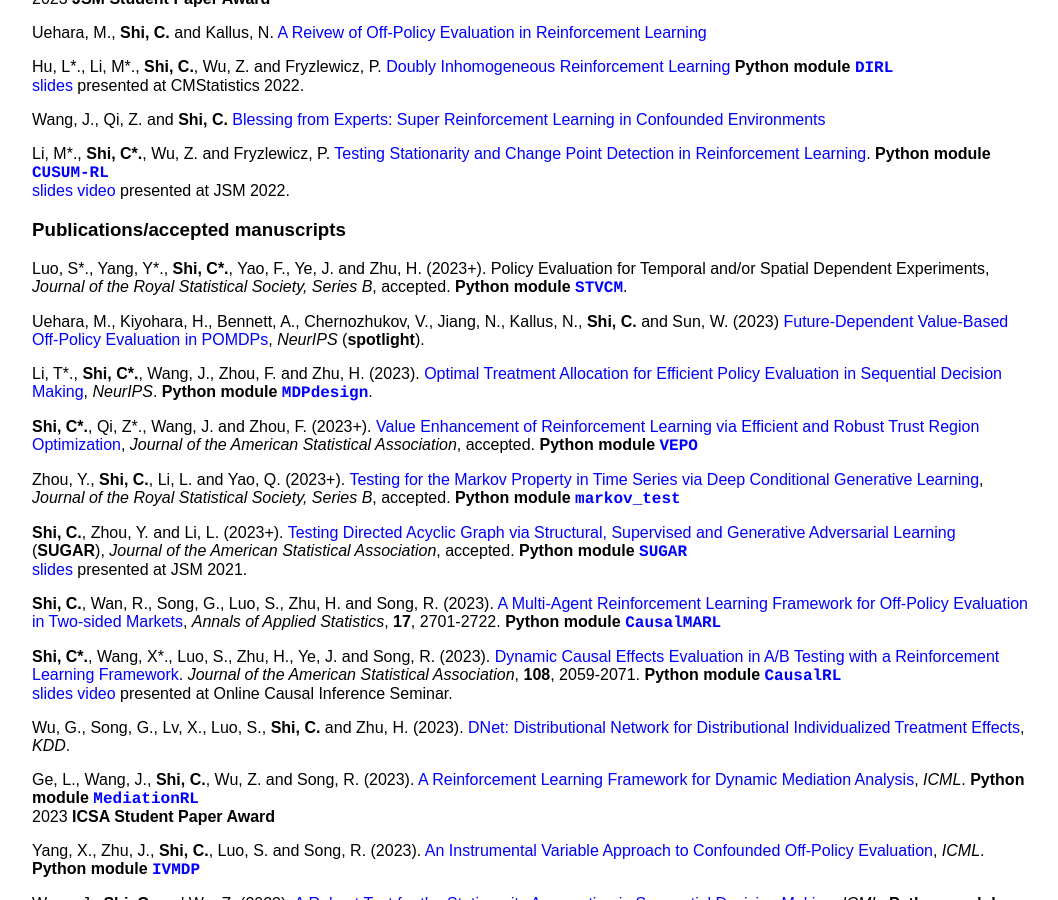
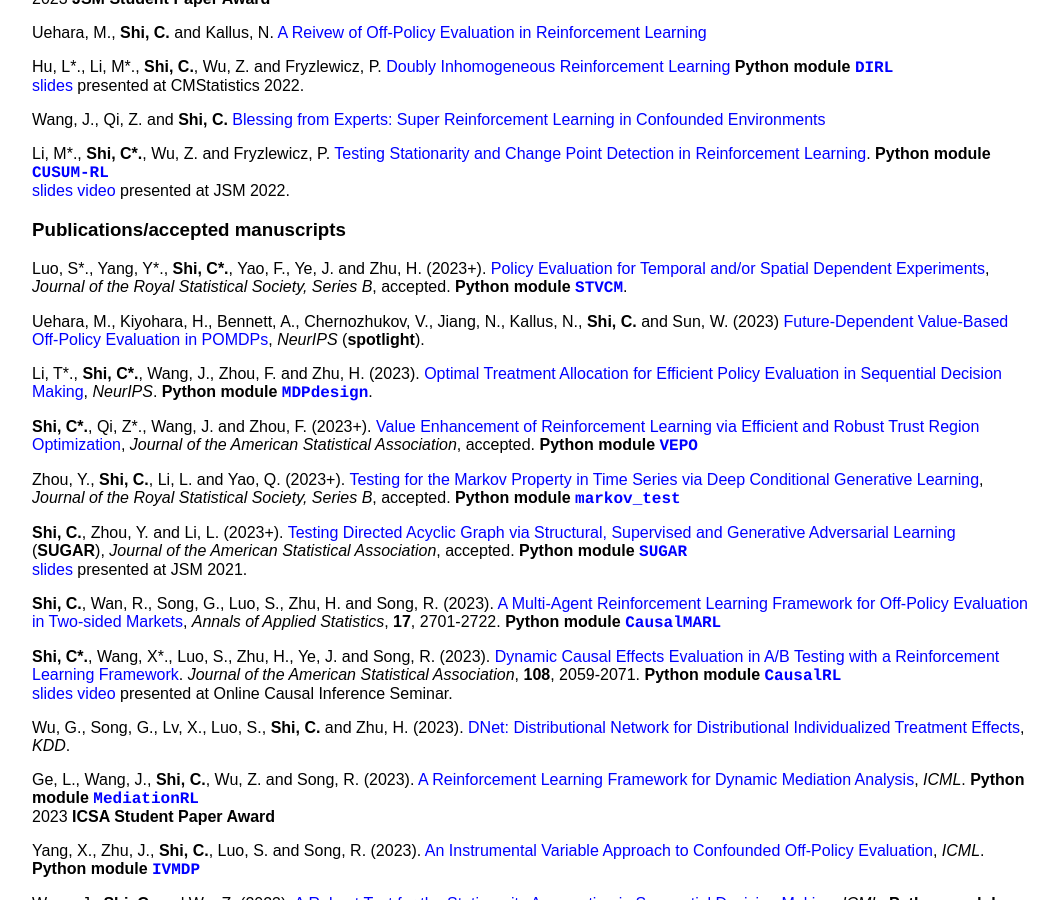
Before and after one commit to callmespring/callmespring.github.io, a Jekyll site: the page built from publication.md, in a window 1280 px wide and 900 px high, scrolled down 409 px. Shown: the whole window, without its empty margins (108-1166 px from the left). Built offline with Jekyll 4.4.1, drawn with Linux system fonts in a browser that asks for light colours; some of the changed lines change nothing that is shown.

Commit message:
Update publication.md

```diff
--- a/publication.md
+++ b/publication.md
@@ -37,7 +37,7 @@
 
 ### Publications/accepted manuscripts
 
-Luo, S\*., Yang, Y\*., **Shi, C\*.**, Yao, F., Ye, J. and Zhu, H. (2023+). Policy Evaluation for Temporal and/or Spatial Dependent Experiments, _Journal of the Royal Statistical Society, Series B_, accepted. **Python module** [<span style="font-family:courier;">**STVCM**</span>](https://github.com/anneyang0060/STVCM).
+Luo, S\*., Yang, Y\*., **Shi, C\*.**, Yao, F., Ye, J. and Zhu, H. (2023+). [Policy Evaluation for Temporal and/or Spatial Dependent Experiments](https://arxiv.org/pdf/2202.10887.pdf), _Journal of the Royal Statistical Society, Series B_, accepted. **Python module** [<span style="font-family:courier;">**STVCM**</span>](https://github.com/anneyang0060/STVCM).
 
 Uehara, M., Kiyohara, H., Bennett, A., Chernozhukov, V., Jiang, N., Kallus, N., **Shi, C.** and Sun, W. (2023) [Future-Dependent Value-Based Off-Policy Evaluation in POMDPs](https://arxiv.org/pdf/2207.13081.pdf), _NeurIPS_ (**spotlight**).
 
```
